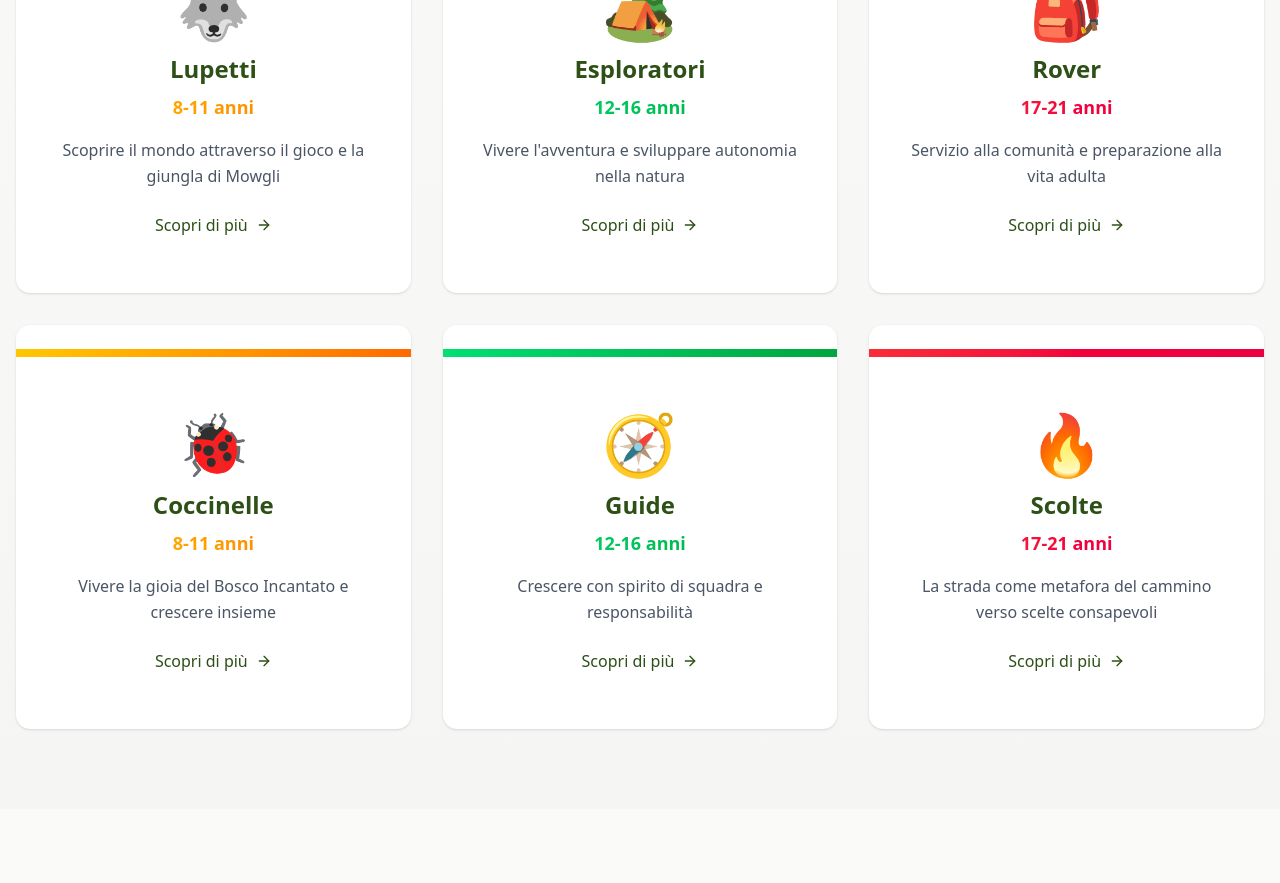
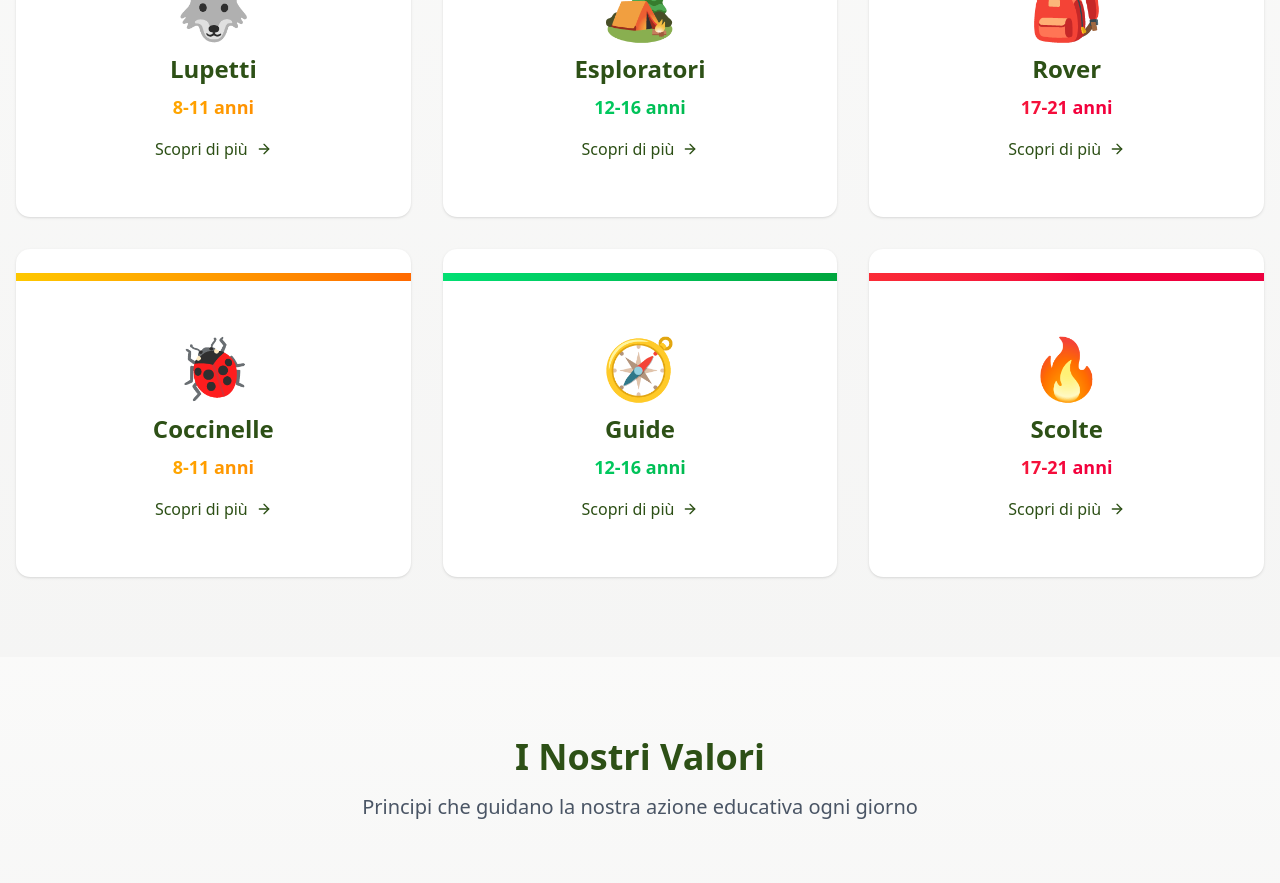
Before and after one commit to RiccardoSchiavetta/Velletri1FSE, a React (Vite) app: page / in a window 1280 px wide. Shown: the part 1760-2643 px from the top of the page. Built offline with nearby package versions, Linux system fonts and the light colour scheme; no server answers.

Commit message:
Modificata la sezione delle branche nella home

```diff
--- a/src/pages/Home.jsx
+++ b/src/pages/Home.jsx
@@ -22,42 +22,36 @@ export default function Home() {
     {
       name: "Lupetti",
       age: "8-11 anni",
-      description: "Scoprire il mondo attraverso il gioco e la giungla di Mowgli",
       color: "from-yellow-400 to-orange-500",
       icon: "🐺"
     },
     {
       name: "Esploratori",
       age: "12-16 anni",
-      description: "Vivere l'avventura e sviluppare autonomia nella natura",
       color: "from-green-400 to-green-600",
       icon: "🏕️"
     },
     {
       name: "Rover",
       age: "17-21 anni",
-      description: "Servizio alla comunità e preparazione alla vita adulta",
       color: "from-red-500 to-rose-600",
       icon: "🎒"
     },
     {
       name: "Coccinelle",
       age: "8-11 anni",
-      description: "Vivere la gioia del Bosco Incantato e crescere insieme",
       color: "from-yellow-400 to-orange-500",
       icon: "🐞"
     },
     {
       name: "Guide",
       age: "12-16 anni",
-      description: "Crescere con spirito di squadra e responsabilità",
       color: "from-green-400 to-green-600",
       icon: "🧭"
     },
     {
       name: "Scolte",
       age: "17-21 anni",
-      description: "La strada come metafora del cammino verso scelte consapevoli",
       color: "from-red-500 to-rose-600",
       icon: "🔥"
     }
@@ -173,9 +167,6 @@ Scopri tutte le Branche FSE e unisciti a noi nel viaggio più straordinario dell
                     <div className={`font-semibold mb-4 text-lg bg-clip-text text-transparent bg-gradient-to-r ${branch.color}`}>
                       {branch.age}
                     </div>
-                    <p className="text-gray-600 leading-relaxed mb-6">
-                      {branch.description}
-                    </p>
                     <div className="flex items-center justify-center text-[#2d5016] group-hover:text-emerald-500 transition-colors">
                       <span className="font-medium">Scopri di più</span>
                       <ArrowRight className="w-4 h-4 ml-2 group-hover:translate-x-1 transition-transform" />
```
